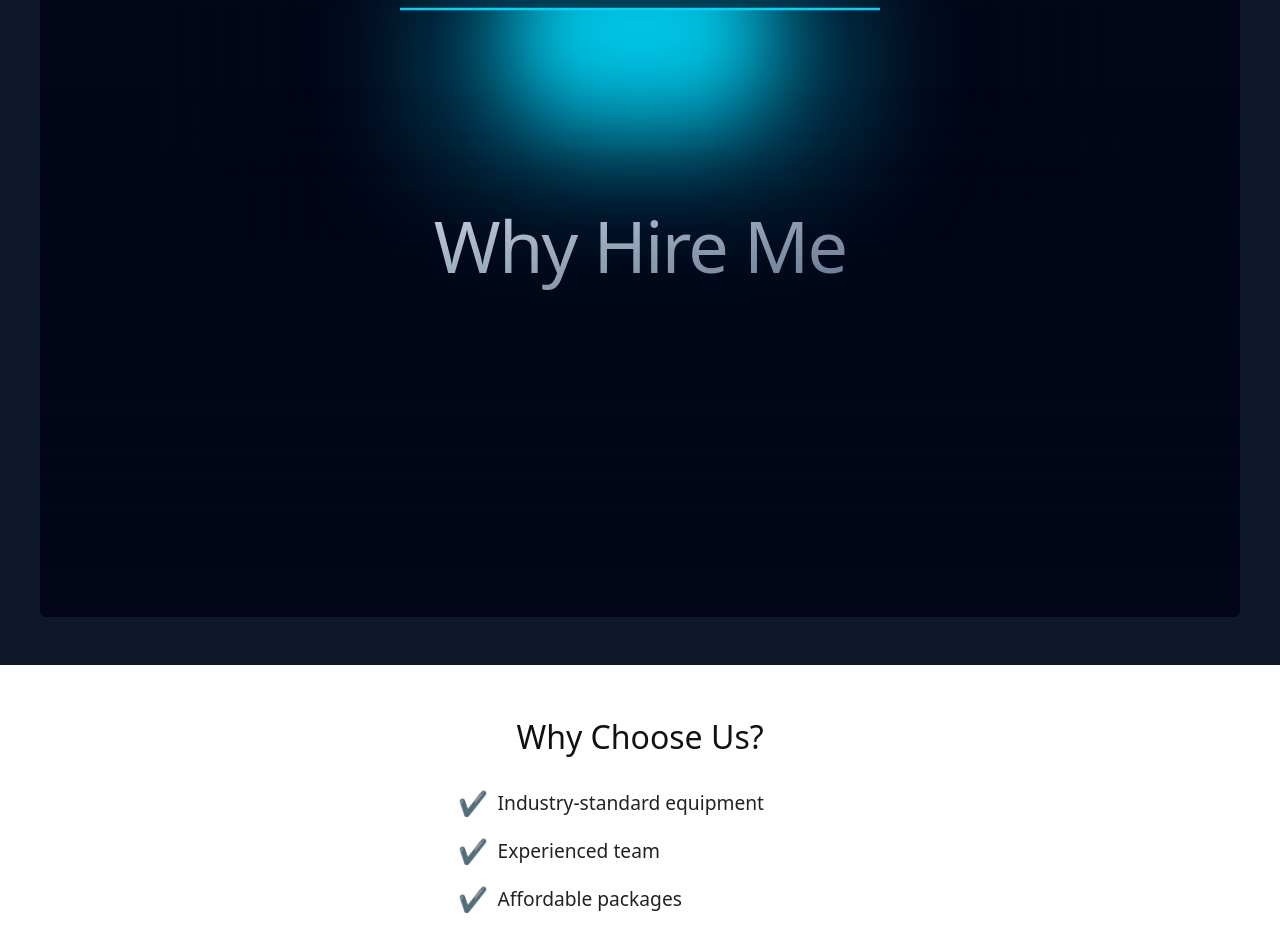
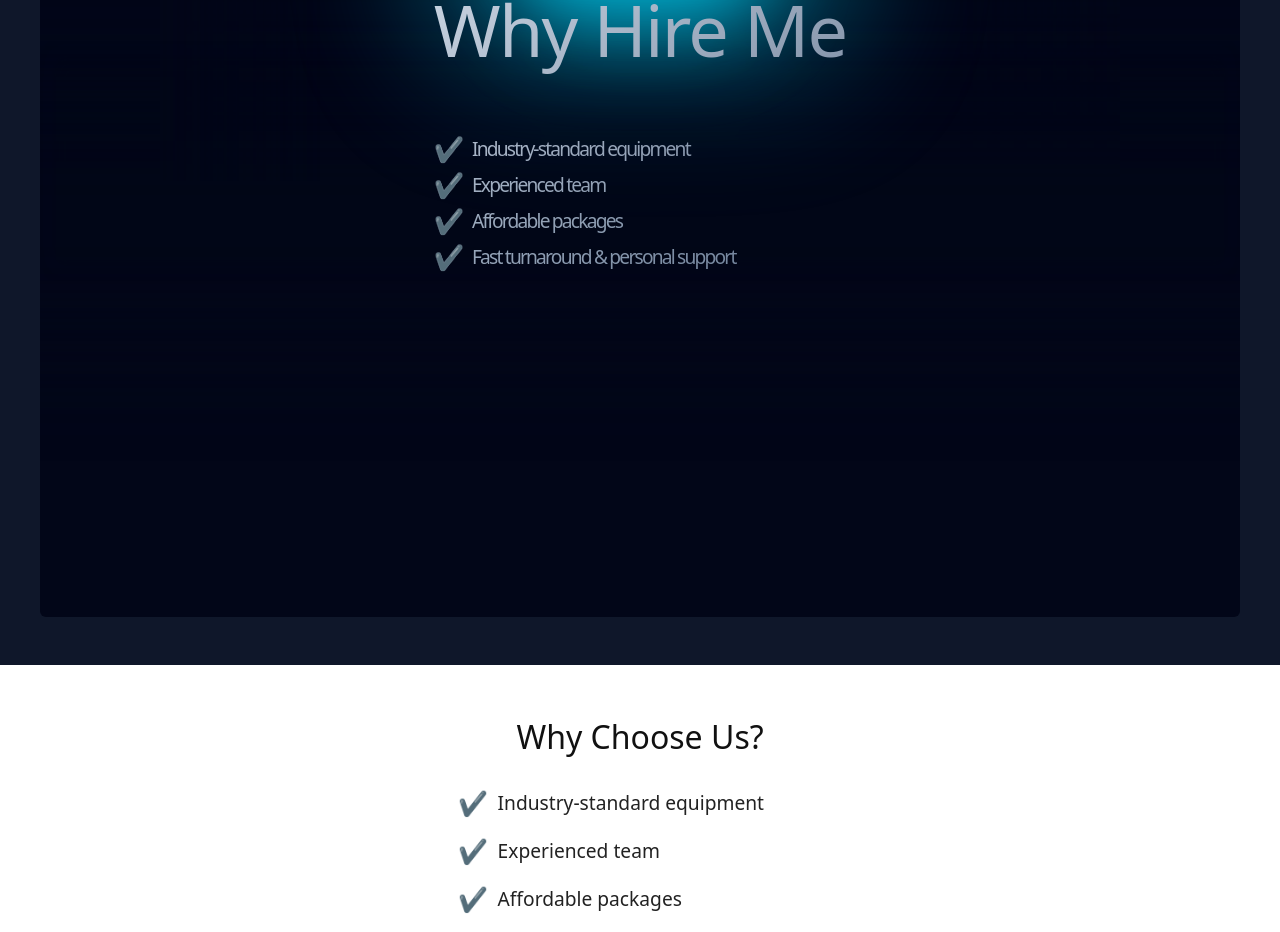
Before and after one commit to anon381/kidus-production, a Next.js app: page / in a window 1280 px wide. Shown: the part 5411-6343 px from the top of the page. Built offline with nearby package versions, Linux system fonts and the light colour scheme.

Commit message:
Update LampDemo component

```diff
--- a/components/lamp-demo.tsx
+++ b/components/lamp-demo.tsx
@@ -17,7 +17,19 @@ export default function LampDemo() {
         className="mt-8 bg-gradient-to-br from-slate-300 to-slate-500 py-4 bg-clip-text text-center text-4xl font-medium tracking-tight text-transparent md:text-7xl"
       >
        Why Hire Me
+       <br/>
+              <br/>
+
+
+        <ul style={{ color: "#ff", fontSize: "1.2rem", maxWidth: 700, margin: 0, padding: 0, listStyle: "none" }}>
+            <li style={{ marginBottom: 12, display: "flex", alignItems: "center" }}><span style={{ color: "#3498ff", fontSize: "1.5rem", marginRight: 10 }}>✔️</span>Industry-standard equipment</li>
+            <li style={{ marginBottom: 12, display: "flex", alignItems: "center" }}><span style={{ color: "#3498ff", fontSize: "1.5rem", marginRight: 10 }}>✔️</span>Experienced team</li>
+            <li style={{ marginBottom: 12, display: "flex", alignItems: "center" }}><span style={{ color: "#3498ff", fontSize: "1.5rem", marginRight: 10 }}>✔️</span>Affordable packages</li>
+            <li style={{ marginBottom: 12, display: "flex", alignItems: "center" }}><span style={{ color: "#3498ff", fontSize: "1.5rem", marginRight: 10 }}>✔️</span>Fast turnaround & personal support</li>
+
+          </ul>
       </motion.h1>
+
     </LampContainer>
   );
 }
```
